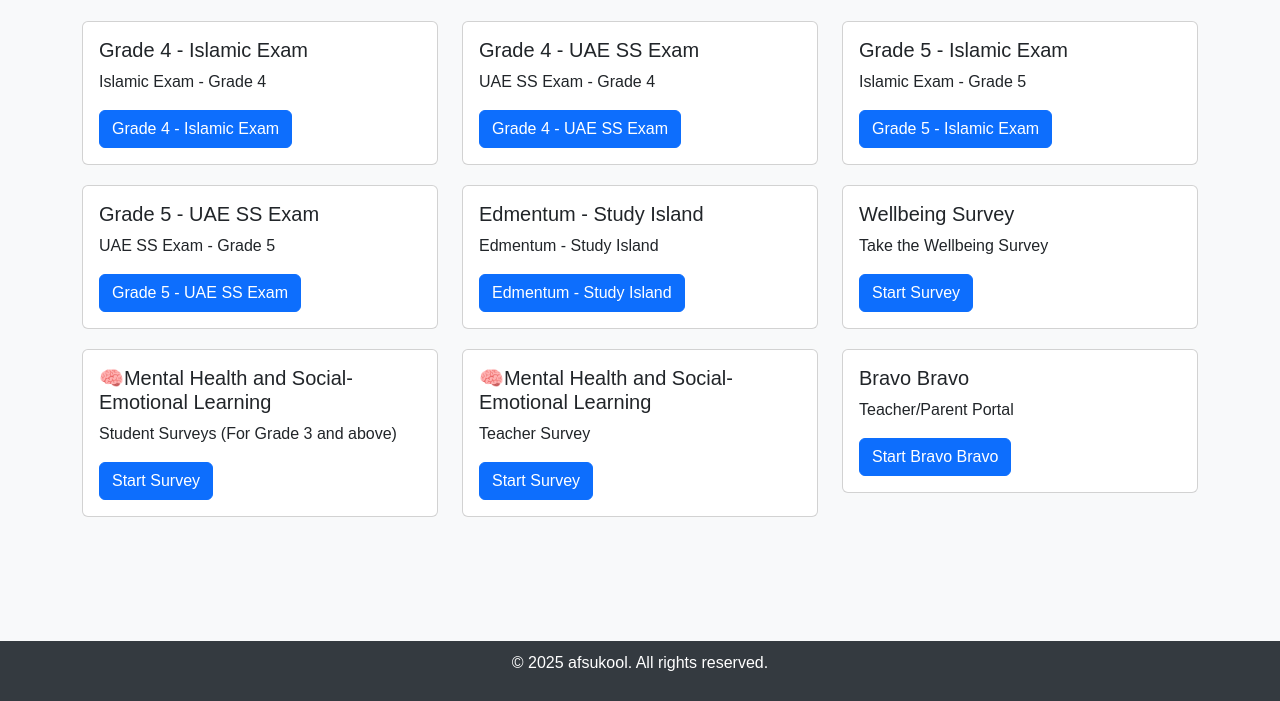
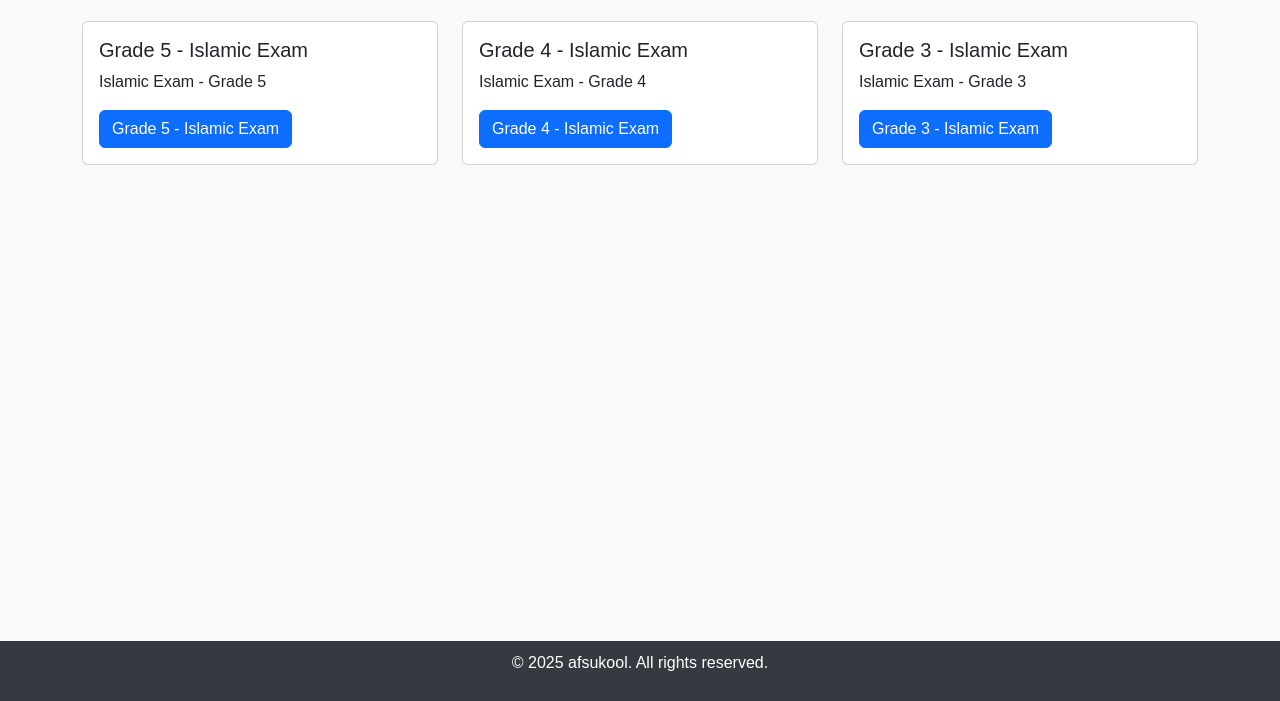
Before and after one commit to afsukool/aldanah, a plain HTML site: page index.html in a window 1280 px wide. Shown: the part 99-800 px from the top of the page. Drawn offline with nearby package versions, Linux system fonts and the light colour scheme.

Commit message:
Update index.html

```diff
--- a/index.html
+++ b/index.html
@@ -42,14 +42,14 @@
         <div class="col-md-4">
             <div class="card">
                 <div class="card-body">
-                    <h5 class="card-title">Grade 4 - Islamic Exam</h5>
-                    <p class="card-text">Islamic Exam - Grade 4</p>
-                    <a href="https://forms.cloud.microsoft/r/TfAWWtsPwi?origin=lprLink" target="_blank" class="btn btn-primary">Grade 4 - Islamic Exam</a>
+                    <h5 class="card-title">Grade 5 - Islamic Exam</h5>
+                    <p class="card-text">Islamic Exam - Grade 5</p>
+                    <a href="https://forms.cloud.microsoft/r/tZne4cA6AX?origin=lprLink" target="_blank" class="btn btn-primary">Grade 5 - Islamic Exam</a>
                 </div>
             </div>
         </div>
 
-        <!-- Grade 4 - UAE SS Exam -->
+        <!-- Grade 4 - UAE SS Exam
         <div class="col-md-4">
             <div class="card">
                 <div class="card-body">
@@ -58,16 +58,16 @@
                     <a href="https://forms.office.com/Pages/ResponsePage.aspx?id=yDNRWJqiwkWAihetAk6sFAt0ILzvc95DvfmG8QaF_0FUQUozSkNOV1ZDNEdJN0U2R0RBT1pLSDNUSS4u" target="_blank" class="btn btn-primary">Grade 4 - UAE SS Exam</a>
                 </div>
             </div>
-        </div>
+        </div> -->
 
 
-        <!-- Grade 5 - Islamic Exam -->
+        <!-- Grade 4 - Islamic Exam -->
         <div class="col-md-4">
             <div class="card">
                 <div class="card-body">
-                    <h5 class="card-title">Grade 5 - Islamic Exam</h5>
-                    <p class="card-text">Islamic Exam - Grade 5</p>
-                    <a href="https://forms.cloud.microsoft/r/0nbAxd6pCP?origin=lprLink" target="_blank" class="btn btn-primary">Grade 5 - Islamic Exam</a>
+                    <h5 class="card-title">Grade 4 - Islamic Exam</h5>
+                    <p class="card-text">Islamic Exam - Grade 4</p>
+                    <a href="https://forms.cloud.microsoft/r/tjb3Z7XqFe?origin=lprLink" target="_blank" class="btn btn-primary">Grade 4 - Islamic Exam</a>
                 </div>
             </div>
         </div>
@@ -76,14 +76,14 @@
         <div class="col-md-4">
             <div class="card">
                 <div class="card-body">
-                    <h5 class="card-title">Grade 5 - UAE SS Exam</h5>
-                    <p class="card-text">UAE SS Exam - Grade 5</p>
-                    <a href="https://forms.office.com/Pages/ResponsePage.aspx?id=yDNRWJqiwkWAihetAk6sFAt0ILzvc95DvfmG8QaF_0FUM1E4NDkxSDdPV1FDQTVQNEM1UjQyMjBBWC4u" target="_blank" class="btn btn-primary">Grade 5 - UAE SS Exam</a>
+                    <h5 class="card-title">Grade 3 - Islamic Exam</h5>
+                    <p class="card-text">Islamic Exam - Grade 3</p>
+                    <a href="https://forms.cloud.microsoft/r/U9VBwWMQVS?origin=lprLink" target="_blank" class="btn btn-primary">Grade 3 - Islamic Exam</a>
                 </div>
             </div>
         </div>
 
-        <!-- Edmentum - Study Island -->
+        <!-- Edmentum - Study Island
         <div class="col-md-4">
             <div class="card">
                 <div class="card-body">
@@ -92,9 +92,9 @@
                     <a href="https://app.studyisland.com/cfw/login" target="_blank" class="btn btn-primary">Edmentum - Study Island</a>
                 </div>
             </div>
-        </div>
+        </div> -->
 
-        <!-- Wellbeing Survey -->
+        <!-- Wellbeing Survey
         <div class="col-md-4">
             <div class="card">
                 <div class="card-body">
@@ -103,9 +103,9 @@
                     <a href="https://forms.office.com/r/mCmCEU8cVv" target="_blank" class="btn btn-primary">Start Survey</a>
                 </div>
             </div>
-        </div>
+        </div> -->
 
-        <!-- Student Surveys (For Grade 3 and above) -->
+        <!-- Student Surveys (For Grade 3 and above)
         <div class="col-md-4">
             <div class="card">
                 <div class="card-body">
@@ -114,9 +114,9 @@
                     <a href="https://a40a8174.streaklinks.com/CcxqVldzc7PEF_SUkQfsPceE/https%3A%2F%2Fdi7uhf58au8.typeform.com%2Fto%2Fx0Z1nOd0" target="_blank" class="btn btn-primary">Start Survey</a>
                 </div>
             </div>
-        </div>
+        </div> -->
 
-        <!-- Teacher Survey -->
+        <!-- Teacher Survey
         <div class="col-md-4">
             <div class="card">
                 <div class="card-body">
@@ -125,9 +125,9 @@
                     <a href="https://a40a8174.streaklinks.com/CcxqVlhoKH3iez3MWgQ7dCGC/https%3A%2F%2Fdi7uhf58au8.typeform.com%2Fto%2FFTZiBP3U" target="_blank" class="btn btn-primary">Start Survey</a>
                 </div>
             </div>
-        </div>
+        </div> -->
 
-        <!-- Bravo Bravo -->
+        <!-- Bravo Bravo
         <div class="col-md-4">
             <div class="card">
                 <div class="card-body">
@@ -136,7 +136,7 @@
                     <a href="https://web.bravobravoapp.com/" target="_blank" class="btn btn-primary">Start Bravo Bravo</a>
                 </div>
             </div>
-        </div>
+        </div> -->
 
     </div>
 </main>
```
